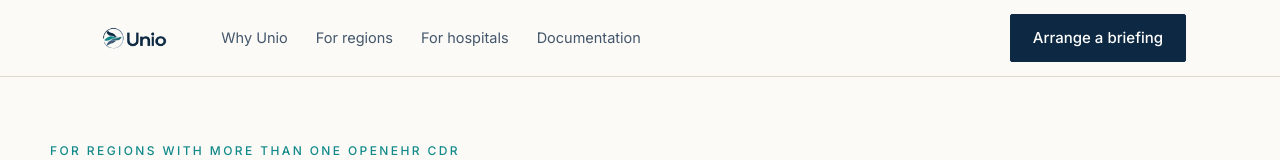
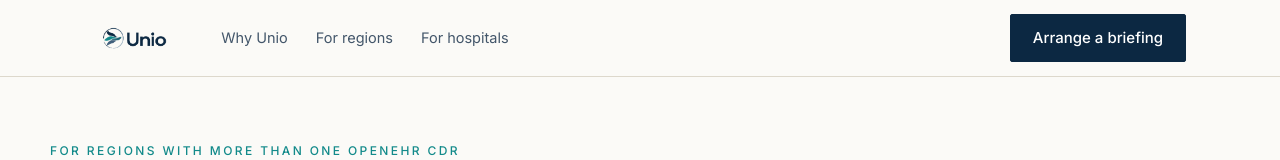
Before and after one commit to syntaric/unio-landing, a plain HTML site: page index.html in a window 1280 px wide. Shown: the top 160 px of the page. Drawn offline with Linux system fonts and the light colour scheme.

Commit message:
landing page changes and analytics

```diff
--- a/index.html
+++ b/index.html
@@ -88,7 +88,7 @@
 <div class="masthead">
   <div class="wrap mh">
     <img src="etc/unio-logo.png" alt="Unio">
-    <nav aria-label="Primary"><a href="#why">Why Unio</a><a href="#regions">For regions</a><a href="#hospitals">For hospitals</a><a href="https://github.com/syntaric/unio" rel="noopener">Documentation</a></nav>
+    <nav aria-label="Primary"><a href="#why">Why Unio</a><a href="#regions">For regions</a><a href="#hospitals">For hospitals</a></nav>
     <div class="right">
 
       <a class="btn" href="#briefing">Arrange a briefing</a>
@@ -771,7 +771,6 @@
     </p>
     <div class="btns">
       <a class="btn btn-lg" href="mailto:info@syntaric.com?subject=Unio%20briefing">Arrange a briefing</a>
-      <a class="btn btn-out btn-lg" href="https://github.com/syntaric/unio" rel="noopener">Read the documentation</a>
     </div>
     <p class="spec">
       Unio is built by SYNTARIC on the openEHR standard, and implements the openEHR
@@ -796,7 +795,7 @@
       </div>
       <div class="col">
         <h5>For hospitals</h5>
-        <ul><li><a href="#hospitals">Joining a region</a></li><li><a href="#hospitals">What we ask of you</a></li><li><a href="https://github.com/syntaric/unio" rel="noopener">Documentation</a></li><li><a href="mailto:info@syntaric.com">Support</a></li></ul>
+        <ul><li><a href="#hospitals">Joining a region</a></li><li><a href="#hospitals">What we ask of you</a></li><li><a href="mailto:info@syntaric.com">Support</a></li></ul>
       </div>
       <div class="col">
         <h5>SYNTARIC</h5>
```
Also changed, not shown: README.md.
